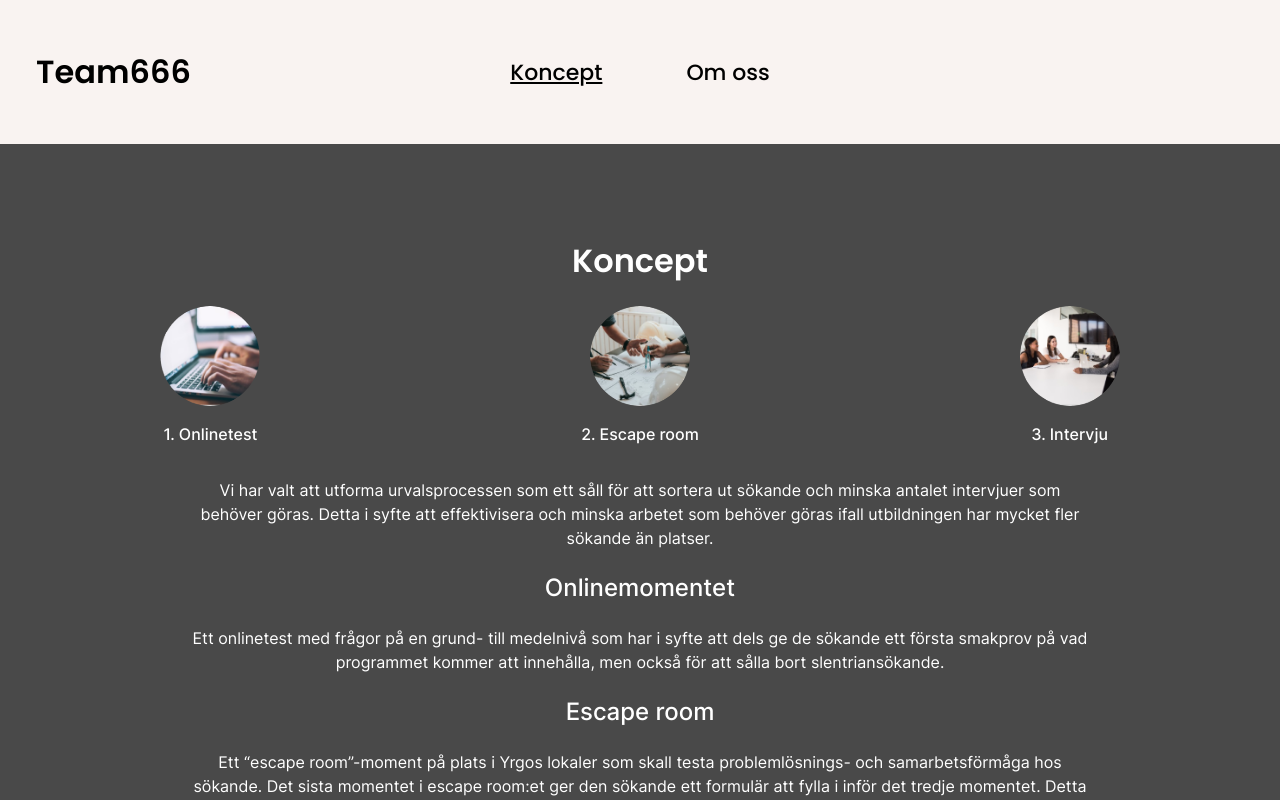
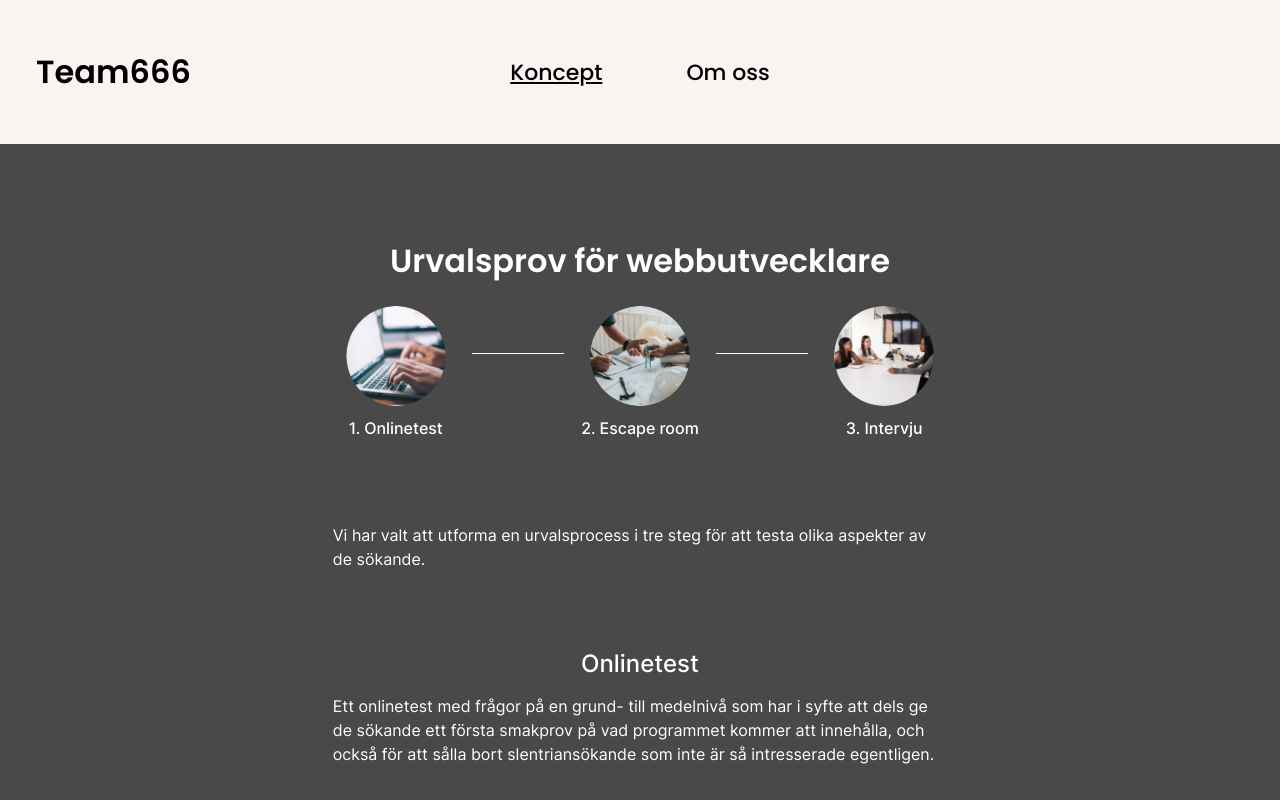
Before and after one commit to DanFogelberg/BestTest, a React (Vite) app: page / in a window 1280 px wide. Shown: the top 800 px of the page. Built offline with nearby package versions, Linux system fonts and the light colour scheme.

Commit message:
Finished start page

```diff
--- a/index.html
+++ b/index.html
@@ -4,7 +4,7 @@
     <meta charset="UTF-8" />
     <link rel="icon" type="image/svg+xml" href="/vite.svg" />
     <meta name="viewport" content="width=device-width, initial-scale=1.0" />
-    <title>Hans Escape</title>
+    <title>Team666 Koncept</title>
   </head>
   <body>
     <div id="root"></div>
--- a/src/App.tsx
+++ b/src/App.tsx
@@ -17,39 +17,49 @@ function App() {
 
       </div>
 
-      <h1>Koncept</h1>
+      <h1>Urvalsprov för webbutvecklare</h1>
 
       <div className = "overview">
         <div className="concept">
           <img src='./images/onlineTest.png' className="circle"></img>
           <p className = "conceptTitle">1. Onlinetest</p>
         </div>
+        <div className ="horizontalLine"> </div>
         <div className="concept">
         <img src='/images/escapeRoom.png' className="circle"></img>
           <p className = "conceptTitle">2. Escape room</p>
-        </div>        <div className="concept">
+        </div>
+        <div className ="horizontalLine"> </div>
+        <div className="concept">
         <img src='./images/interview.png' className="circle"></img>
           <p className = "conceptTitle">3. Intervju</p>
         </div>
 
       </div>
       <div className = "infoBlock">
-      <p>Vi har valt att utforma urvalsprocessen som ett såll för att sortera ut sökande och minska antalet intervjuer som behöver göras. Detta i syfte att effektivisera och minska arbetet som behöver göras ifall utbildningen har mycket fler sökande än platser.</p>
+      <p>Vi har valt att utforma en urvalsprocess i tre steg för att testa olika aspekter av de sökande.</p>
       </div>
 
       <div className = "infoBlock">
-      <h2>Onlinemomentet</h2>
-      <p>Ett onlinetest med frågor på en grund- till medelnivå som har i syfte att dels ge de sökande ett första smakprov på vad programmet kommer att innehålla, men också för att sålla bort slentriansökande.</p>
+      <h2>Onlinetest</h2>
+      <p>Ett onlinetest med frågor på en grund- till medelnivå som har i syfte att dels ge de sökande ett första smakprov på vad programmet kommer att innehålla, och också för att sålla bort slentriansökande som inte är så intresserade egentligen.</p>
       </div>
 
       <div className = "infoBlock">
       <h2>Escape room</h2>
-      <p>Ett “escape room”-moment på plats i Yrgos lokaler som skall testa problemlösnings- och samarbetsförmåga hos sökande. Det sista momentet i escape room:et ger den sökande ett formulär att fylla i inför det tredje momentet. Detta moment involverar de X antal sökande som fått bäst resultat på moment 1.</p>
+      <p>Escape room:et består av två moment:
+Det första momentet är en gemensam del för fyra sökande som skall lösa ett logikpussel där varje sökande har en del av pusslet som de inte får visa för de andra. När detta pusslet är löst får de den andra delen, som är individuell. Ifall det skulle vara färre än fyra deltagare så får de återstående fler ledtrådar.
+<br></br><br></br>
+I det andra momentet så skall de sökande placera ut fem segment av kod i rätt ordning så att koden kompilerar utan problem. När papprena är i rätt ordning kan den sökande vända på dem för att få fram en sifferkod som låser upp en låda där det finns ett formulär som den sökande skall fylla i och ta med till intervjusteget.</p>
       </div>
 
       <div className = "infoBlock">
       <h2>Intervju</h2>
-      <p>En intervju med ansvarig lärare och en person till för att gå igenom resultaten av de tidigare testerna och bilda ett intryck av den sökande för att avgöra slutgiltig lämplighet för utbildningen.</p>
+      <p>EIntervjun har som syfte att följa upp på de tidigare testerna för att utvärdera hur den sökande gick tillväga för att lösa problemen som de mötte, samt gå igenom formuläret som den sökande fyllt i efter att ha klarat escape room:et. Detta formulär består av frågor där den sökande får beskriva sin roll i gruppmomentet i escape room:et.
+      <br></br>
+      <br></br>
+      Den har också som syfte att utvärdera slutgiltig lämplighet för studierna.
+      intervjun genomförs av programansvarig lärare samt en person till, helst branschmedlem, men det viktigaste är att det är en utomstående för att motverka partiskhet.</p>
       </div>
 
 
--- a/src/index.css
+++ b/src/index.css
@@ -23,7 +23,12 @@ body {
   min-height: 100vh;
 }
 
-
+.horizontalLine {
+  height: 1px;
+  width: 15%;
+  background-color: white;
+  margin-bottom: 50px;
+}
 
 h1 {
   margin-top: 93px;
@@ -83,11 +88,17 @@ font-family: poppins;
 }
 
 .overview{
+  align-items: center;
   display: flex;
   justify-content: space-around;
 
   font-family:inter;
   font-weight: 500;
+
+  margin-left: 26%;
+  margin-right: 26%;
+
+  margin-bottom: 73px;
 
 }
 
@@ -100,9 +111,17 @@ font-family: poppins;
 }
 
 .concept{
+
   display: flex;
   flex-direction: column;
   align-items: center;
+  width: 100px;
+}
+
+.conceptTitle{
+  width: 150%;
+  text-align: center;
+  margin: 10px;
 }
 
 
@@ -110,13 +129,21 @@ font-family: poppins;
 {
   font-family:inter;
   margin:auto;
-  width: 70%;
+  width: 48%;
   text-align: center;
+  margin-bottom: 75px;
+
 }
+.infoBlock > h2{
+  margin-bottom: 0px;
 
-/* .infoBlock > p{
+}
+.infoBlock > p{
+  margin-top: 12px;
+  margin-bottom: 0px;
+  text-align: left;
 
-} */
+}
 
 
 @media (prefers-color-scheme: light) {
```
